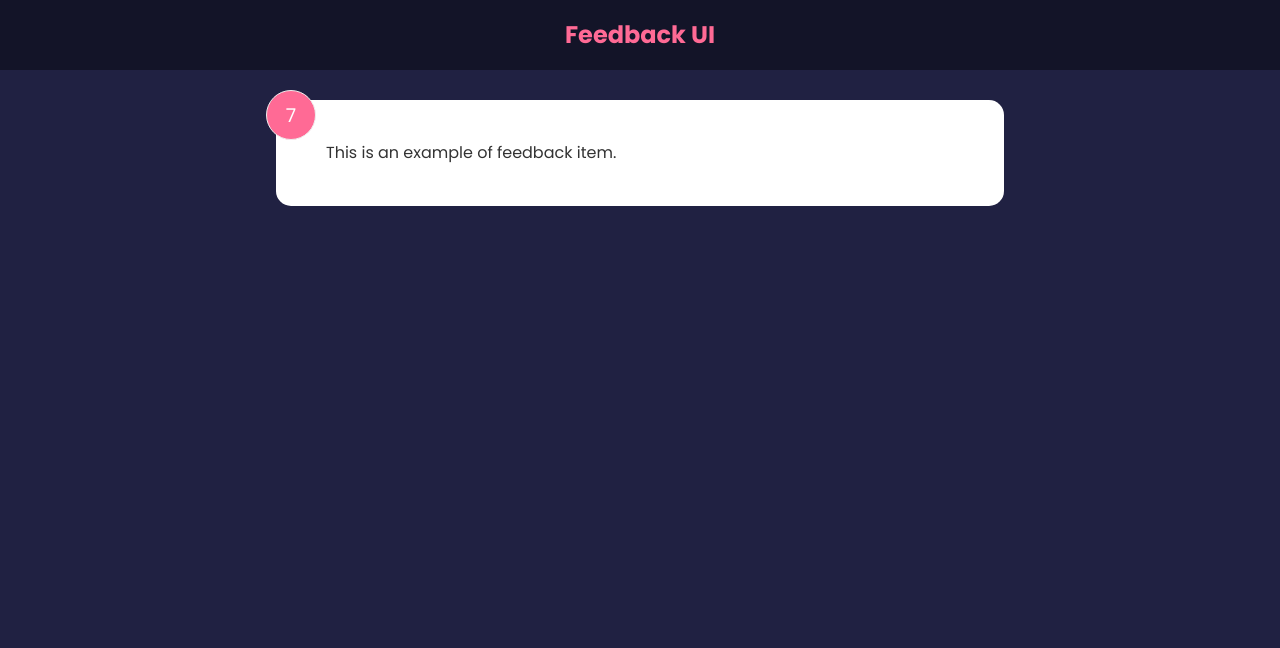
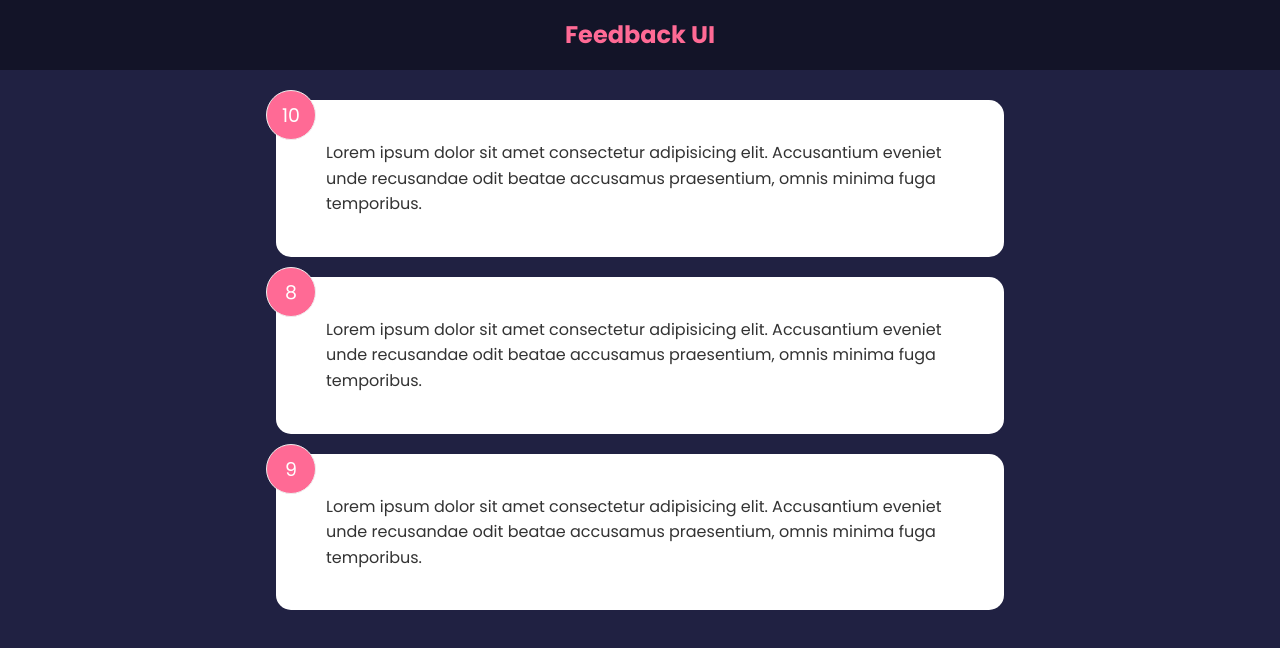
Before and after one commit to Saurabh5087/feedback_app_ui, a React (Create React App) app: page / in a window 1280 px wide. Shown: the top 648 px of the page. Built offline with nearby package versions, Linux system fonts and the light colour scheme.

Commit message:
FeedbackList Component and Global App State

```diff
--- a/src/App.js
+++ b/src/App.js
@@ -1,13 +1,17 @@
+import { useState } from "react";
 import Header from "./components/Header"
-import FeedbackItem from "./components/FeedbackItem"
+import FeedbackList from "./components/FeedbackList"
+import FeedbackData from "./data/FeedbackData";
+
 
 function App() {
+    const [feedback, setFeedback] = useState(FeedbackData)
 
     return (
     <>
         <Header />
         <div className="container">
-            <FeedbackItem />
+            <FeedbackList feedback={feedback} />
         </div>
     </>
     )
--- a/src/components/FeedbackItem.jsx
+++ b/src/components/FeedbackItem.jsx
@@ -1,14 +1,8 @@
-import { useState } from "react";
-
-function FeedbackItem() {
-    const [rating, setRating] = useState(7)
-    const [text, setText] = useState('This is an example of feedback item.')
-
-
+function FeedbackItem({item}) {
     return (
     <div className="card">
-        <div className="num-display">{rating}</div>
-        <div className="text-display">{text}</div>
+        <div className="num-display">{item.rating}</div>
+        <div className="text-display">{item.text}</div>
     </div>
     )
 }
--- /dev/null
+++ b/src/components/FeedbackList.jsx
@@ -0,0 +1,18 @@
+import FeedbackItem from "./FeedbackItem"
+
+function FeedbackList({ feedback }) {
+
+    if (!feedback || feedback.length === 0) {
+        return <p>No Feedback yet</p>
+    }
+
+    return (
+    <div className="feedback-list">
+        {feedback.map((item) => (
+            <FeedbackItem key={item.id} item={item} />
+        ))}
+    </div>
+    )
+}
+
+export default FeedbackList
--- /dev/null
+++ b/src/data/FeedbackData.js
@@ -0,0 +1,19 @@
+const FeedbackData = [
+    {
+        id: 1,
+        rating: 10,
+        text: 'Lorem ipsum dolor sit amet consectetur adipisicing elit. Accusantium eveniet unde recusandae odit beatae accusamus praesentium, omnis minima fuga temporibus.'
+    },
+    {
+        id: 2,
+        rating: 8,
+        text: 'Lorem ipsum dolor sit amet consectetur adipisicing elit. Accusantium eveniet unde recusandae odit beatae accusamus praesentium, omnis minima fuga temporibus.'
+    },
+    {
+        id: 3,
+        rating: 9,
+        text: 'Lorem ipsum dolor sit amet consectetur adipisicing elit. Accusantium eveniet unde recusandae odit beatae accusamus praesentium, omnis minima fuga temporibus.'
+    }
+]
+
+export default FeedbackData
```
